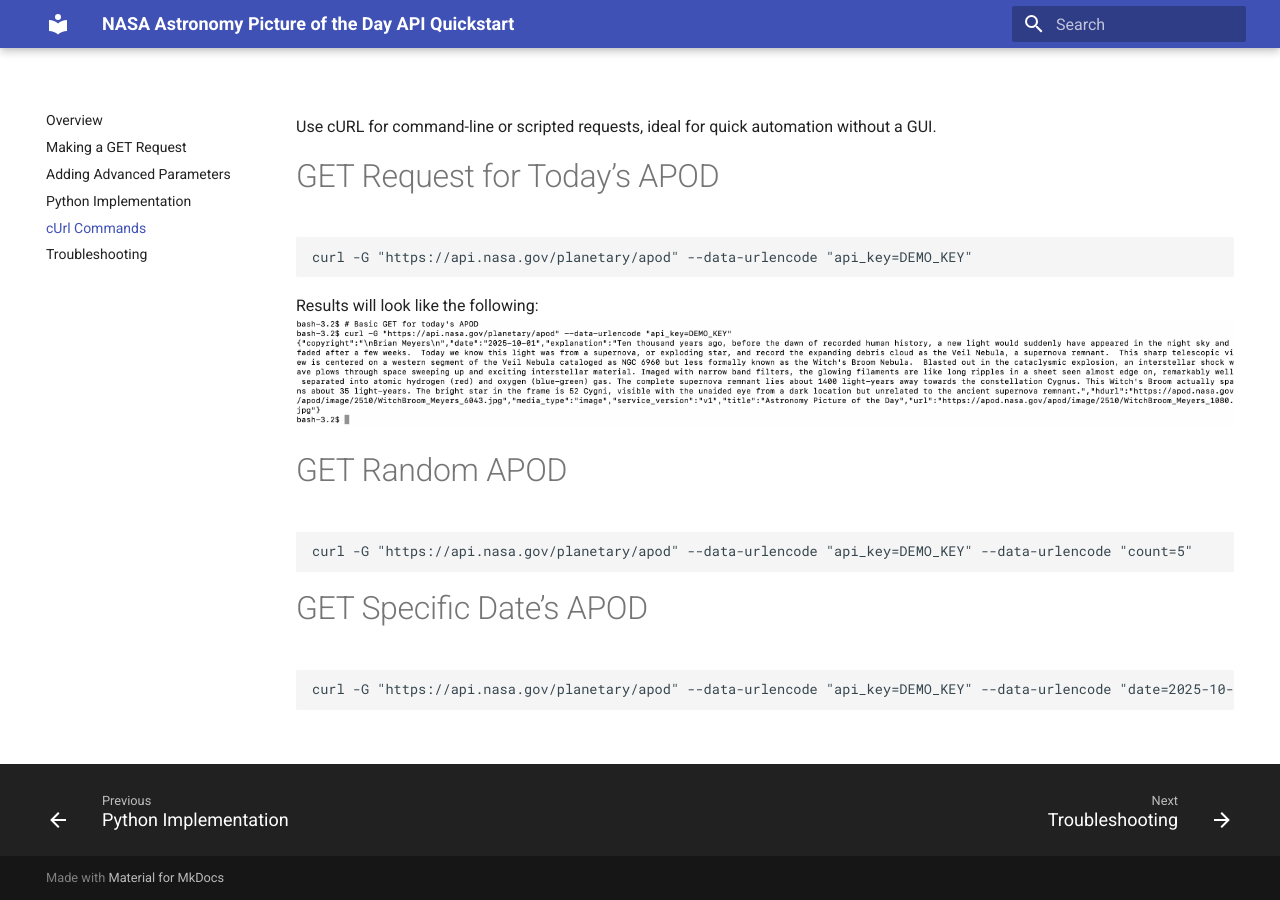
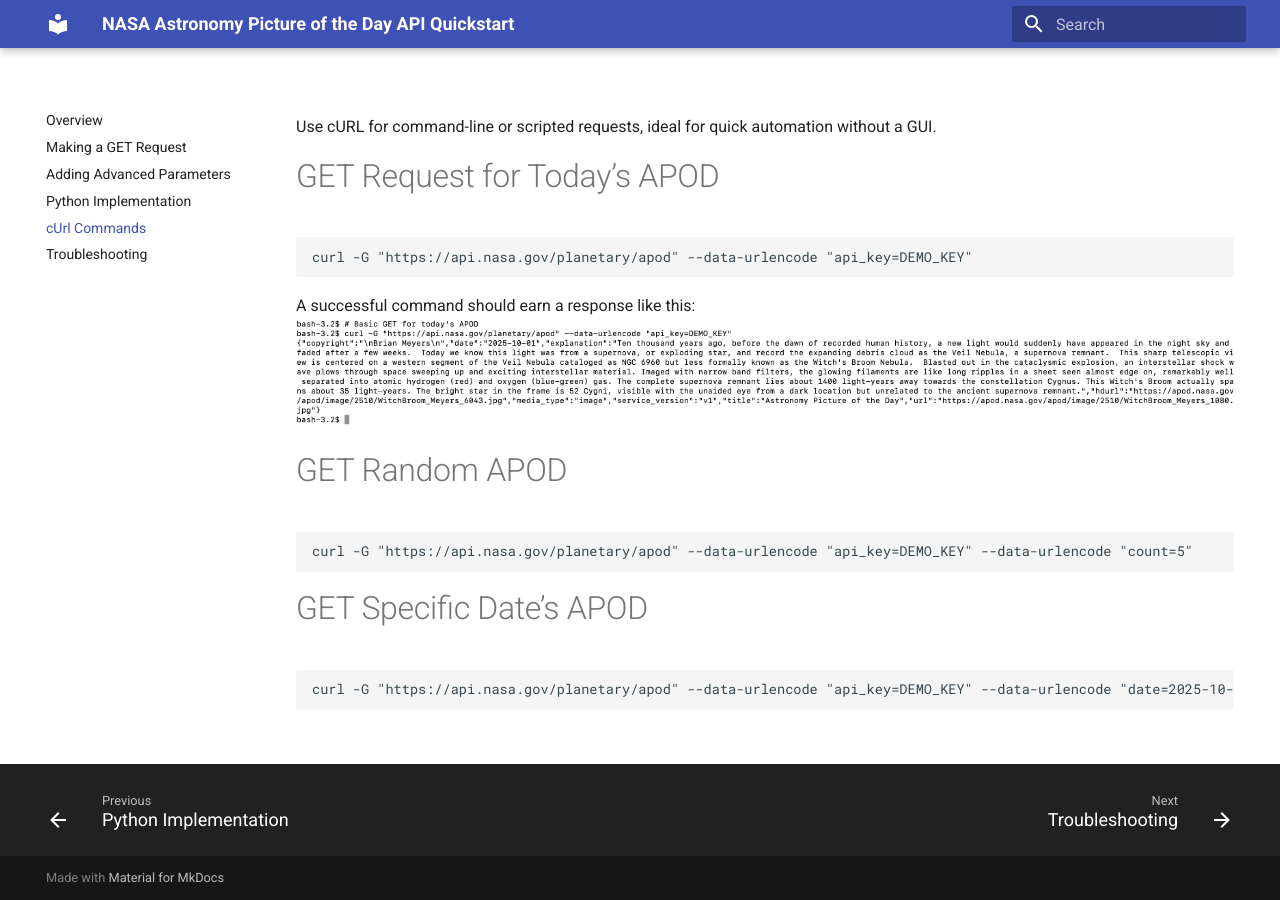
Before and after one commit to codymauro/APOD-API-Test, an MkDocs documentation site: the page built from docs/curl.md, in a window 1280 px wide. Built offline with MkDocs 1.6.1 and Material for MkDocs 9.7.7, drawn with Linux system fonts in a browser that asks for light colours.

Commit message:
Update curl.md

````diff
--- a/docs/curl.md
+++ b/docs/curl.md
@@ -7,7 +7,7 @@ Use cURL for command-line or scripted requests, ideal for quick automation witho
 ```bash
 curl -G "https://api.nasa.gov/planetary/apod" --data-urlencode "api_key=DEMO_KEY"
 ```
-Results will look like the following:
+A successful command should earn a response like this:
 ![curl bash GET results](images/bash-results.png)
 
 # GET Random APOD
````
